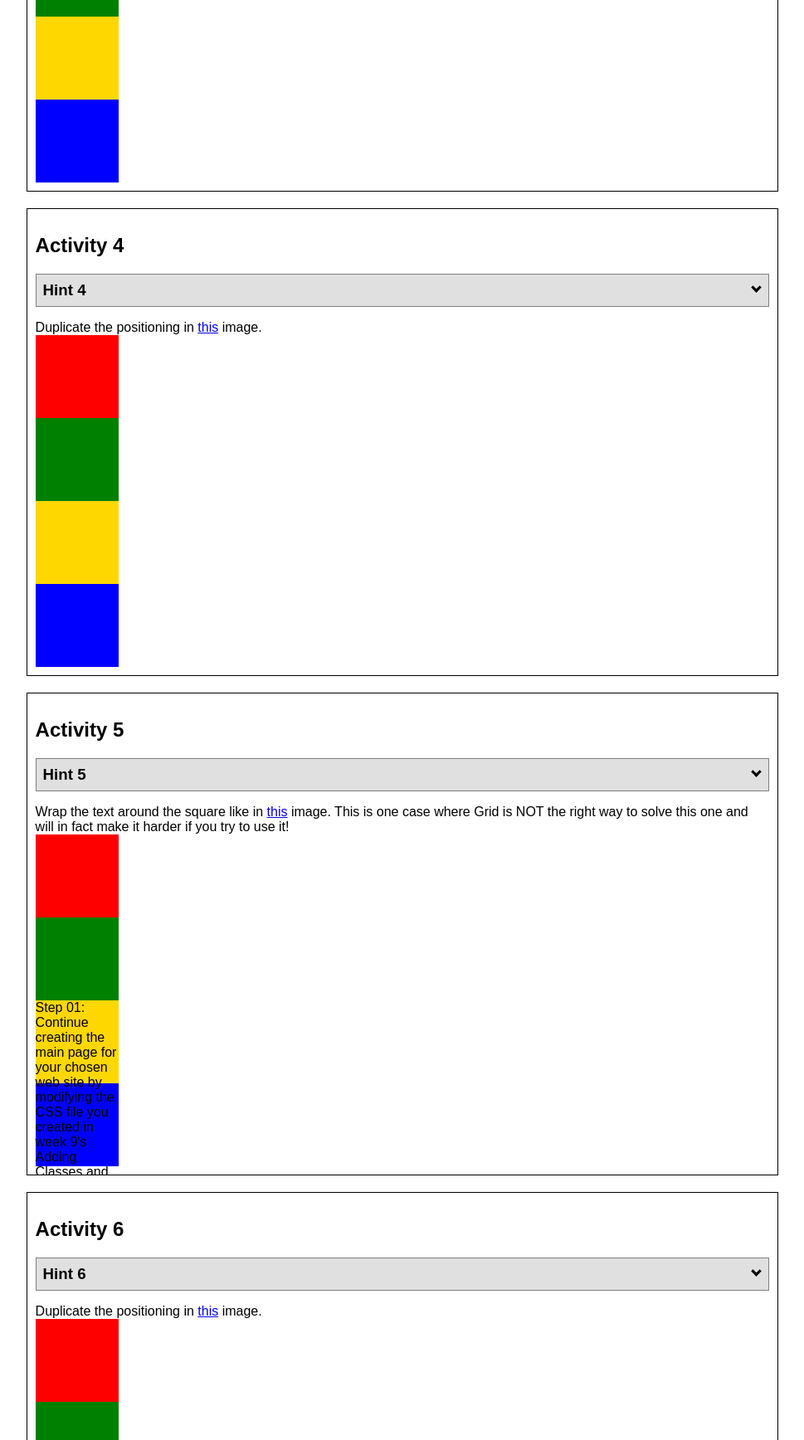
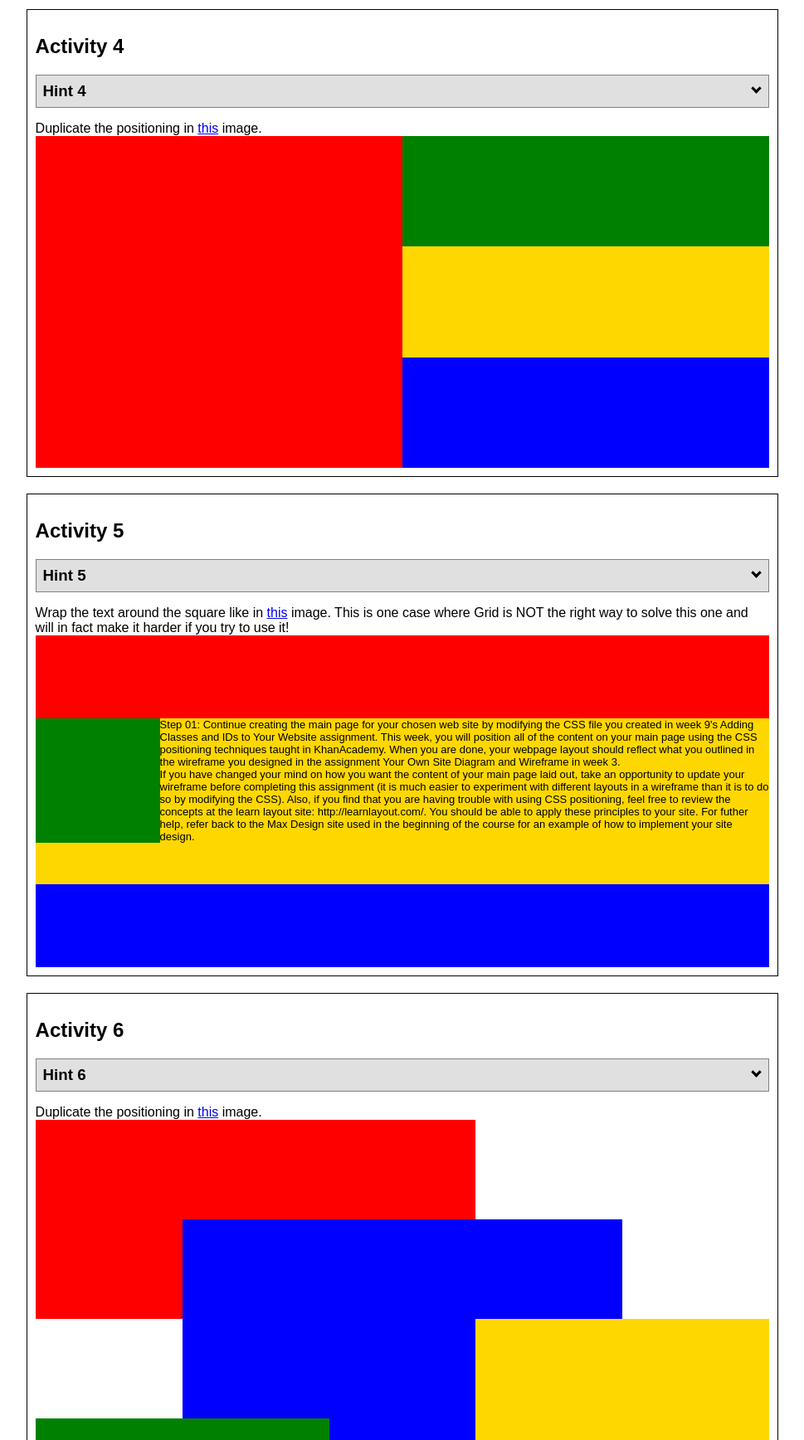
Before and after one commit to ohgarrettc/wdd130_old, a plain HTML site: page wwr/positioning.html in a window 1280 px wide. Shown: the part 1940-3676 px from the top of the page at 83% size, without its empty margins (155-1124 px from the left). Drawn offline with Linux system fonts and the light colour scheme.

Commit message:
week6 activities

```diff
--- a/wwr/positionstyles.css
+++ b/wwr/positionstyles.css
@@ -1,17 +1,18 @@
 /* CSS - Name: "positionstyles.css" */
 /* Activity 1 styles */
+/*use this url for assignment --- https://ohgarrettc.github.io/wdd130/wwr/positioning.html*/
 .content1 {
   /* This is the parent of the activity 1 boxes. */
   display: grid;
-  grid-template-columns: 1fr 1fr;
-  justify-items: center;
-  grid-gap: 20px;
+  grid-template-columns: 1fr 1fr; /*separates grid into two equal columns*/
+  justify-items: center; /*justify to center items inside of grid*/
+  grid-gap: 20px; /*add gap between grid items*/
 }
 .red1 {
-  width: 100%;
+  width: 100%; /*make box whole width of page */
   height: 100px;
   background-color: red;
-  grid-column: 1/3;
+  grid-column: 1/3; /*extend box from beginning of column1 to begining of column3*/
 }
 .green1 {
   width: 200px;
@@ -32,7 +33,9 @@
 }
 /* Activity 2 styles */
 .content2 {
-  /* This is the parent of the activity 2 boxes. */
+  /* This is the parent of the activity 2 boxes.  */
+  display: grid; /*I started out with grid but couldn't figure it out, I know my element properties positions had to change relative to setting up a grid*/
+  grid-template-columns: 1fr 1fr 1fr 1fr;
 }
 .red2 {
   width: 100px;
@@ -43,64 +46,79 @@
   width: 100px;
   height: 100px;
   background-color: green;
+  margin-left: -100px;
+  margin-top: 50px;
 }
 .yellow2 {
   width: 100px;
   height: 100px;
   background-color: gold;
+  margin-left: -200px;
+  margin-top: 100px;
 }
 .blue2 {
   width: 100px;
   height: 100px;
   background-color: blue;
+  margin-left: -300px;
+  margin-top: 150px;
 }
 /* Activity 3 styles */
 .content3 {
   /* This is the parent of the activity 3 boxes. */
+  display: grid;
+  grid-template-columns: 1fr 1fr;
+  grid-column-gap: 80px;
 }
 .red3 {
-  width: 100px;
-  height: 100px;
+  width: 100%;
+  height: 80px;
   background-color: red;
+  grid-column: 1/3;
 }
 .green3 {
-  width: 100px;
-  height: 100px;
+  width: 100%;
+  height: 150px;
   background-color: green;
 }
 .yellow3 {
-  width: 100px;
-  height: 100px;
+  width: 100%;
+  height: 150px;
   background-color: gold;
 }
 .blue3 {
-  width: 100px;
-  height: 100px;
+  width: 100%;
+  height: 80px;
   background-color: blue;
+  grid-column: 1/3;
 }
 /* Activity 4 styles */
 .content4 {
   /* This is the parent of the activity 4 boxes. */
   height: 400px;
+  display: grid;
+  grid-template-columns: 1fr 1fr;
+  grid-row: 1fr 1fr 1fr;
 }
 .red4 {
-  width: 100px;
-  height: 100px;
+  width: 100%;
+  height: 100%;
   background-color: red;
+  grid-row: 1/4;
 }
 .green4 {
-  width: 100px;
-  height: 100px;
+  width: 100%;
+  height: 133.3px;
   background-color: green;
 }
 .yellow4 {
-  width: 100px;
-  height: 100px;
+  width: 100%;
+  height: 133.3px;
   background-color: gold;
 }
 .blue4 {
-  width: 100px;
-  height: 100px;
+  width: 100%;
+  height: 133.3px;
   background-color: blue;
 }
 /* Activity 5 styles */
@@ -109,50 +127,65 @@
   height: 400px;
 }
 .red5 {
-  width: 100px;
+  width: 100%;
   height: 100px;
   background-color: red;
 }
 .green5 {
-  width: 100px;
-  height: 100px;
+  width: 150px;
+  height: 150px;
   background-color: green;
-
+  float: left;
 }
 .yellow5 {
-  width: 100px;
-  height: 100px;
+  width: 100%;
+  height: 200px;
   background-color: gold;
-
+  font-size: 13px;
 }
 .blue5 {
-  width: 100px;
+  width: 100%;
   height: 100px;
   background-color: blue;
 }
 /* Activity 6 styles */
 .content6 {
   /* This is the parent of the activity 6 boxes. */
+  display: grid;
+  grid-template-columns: 1fr 1fr 1fr 1fr 1fr;
+  grid-template-rows: 1fr 1fr 1fr 1fr 1fr;
+  height: 600px;
 }
 .red6 {
-  width: 100px;
-  height: 100px;
+  width: 100%;
+  height: 100%;
   background-color: red;
+  grid-column: 1/4;
+  grid-row: 1/3;
 }
 .green6 {
-  width: 100px;
-  height: 100px;
+  width: 100%;
+  height: 100%;
   background-color: green;
+  z-index: 2;
+  grid-column: 1/3;
+  grid-row: 4/6;
 }
 .yellow6 {
-  width: 100px;
-  height: 100px;
+  width: 100%;
+  height: 100%;
   background-color: gold;
+  z-index: 2;
+  grid-column: 4/6;
+  grid-row: 3/6;
 }
 .blue6 {
-  width: 100px;
-  height: 100px;
+  width: 100%;
+  height: 100%;
   background-color: blue;
+  z-index: 1;
+  grid-column: 2/5;
+  grid-row: 2/5;
 }
 
 
```
